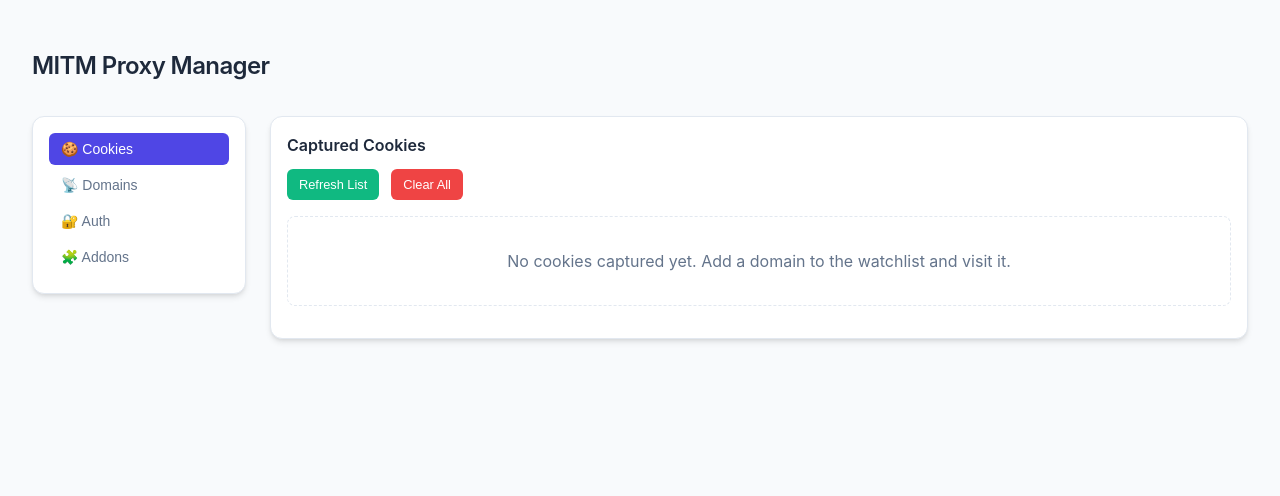
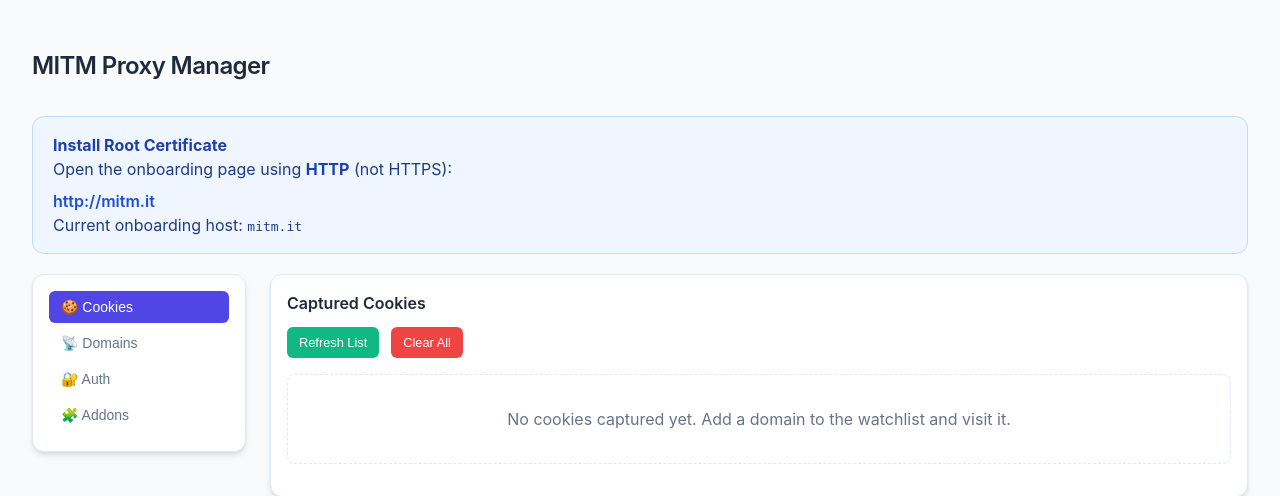
Before and after one commit to horsley/mitmCookie, a FastAPI app: page / in a window 1280 px wide. Shown: the top 496 px of the page. Run offline with FastAPI, Linux system fonts and the light colour scheme; data that the repository does not hold is empty; parts of the project's set-up code (start-up, migrations or seed data) failed here and were passed over.

Commit message:
add onboarding hint to management page

```diff
--- a/templates/index.html
+++ b/templates/index.html
@@ -402,11 +402,44 @@
             color: #92400e;
             margin-bottom: 1rem;
         }
+
+        .onboarding-note {
+            background: #eff6ff;
+            border: 1px solid #bfdbfe;
+            border-radius: 0.75rem;
+            padding: 1rem 1.25rem;
+            margin-bottom: 1.25rem;
+            color: #1e3a8a;
+        }
+
+        .onboarding-note strong {
+            color: #1e40af;
+        }
+
+        .onboarding-link {
+            display: inline-block;
+            margin-top: 0.5rem;
+            color: #1d4ed8;
+            font-weight: 600;
+            text-decoration: none;
+            word-break: break-all;
+        }
+
+        .onboarding-link:hover {
+            text-decoration: underline;
+        }
     </style>
 </head>
 
 <body>
     <h1>MITM Proxy Manager</h1>
+
+    <div class="onboarding-note">
+        <strong>Install Root Certificate</strong><br>
+        Open the onboarding page using <strong>HTTP</strong> (not HTTPS):<br>
+        <a class="onboarding-link" href="{{ onboarding_url }}" target="_blank">{{ onboarding_url }}</a><br>
+        Current onboarding host: <code>{{ onboarding_host }}</code>
+    </div>
 
     <div class="container">
         <div class="sidebar">
--- a/web_server.py
+++ b/web_server.py
@@ -20,7 +20,15 @@ def startup_event():
 
 @app.get("/", response_class=HTMLResponse)
 async def read_root(request: Request):
-    response = templates.TemplateResponse("index.html", {"request": request})
+    onboarding_host = os.environ.get("MITM_ONBOARDING_HOST", "mitm.it")
+    response = templates.TemplateResponse(
+        "index.html",
+        {
+            "request": request,
+            "onboarding_host": onboarding_host,
+            "onboarding_url": f"http://{onboarding_host}",
+        },
+    )
     response.headers["Cache-Control"] = "no-cache, no-store, must-revalidate"
     response.headers["Pragma"] = "no-cache"
     response.headers["Expires"] = "0"
```
